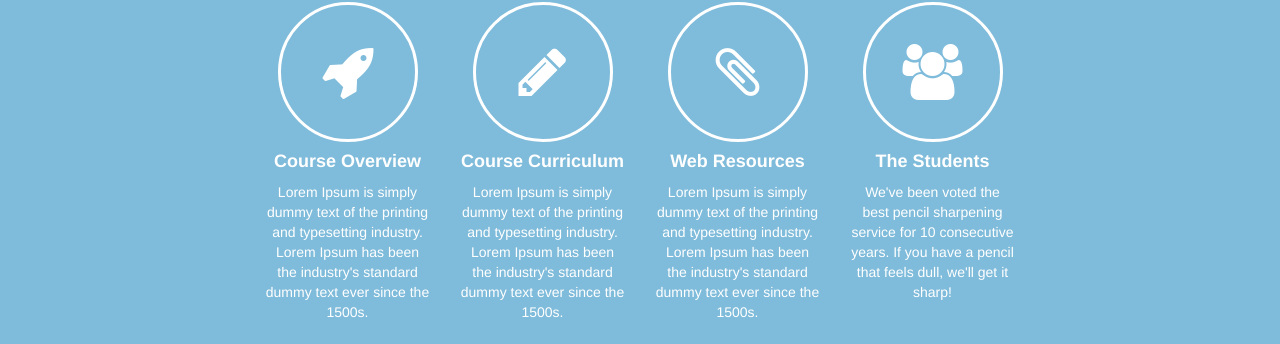
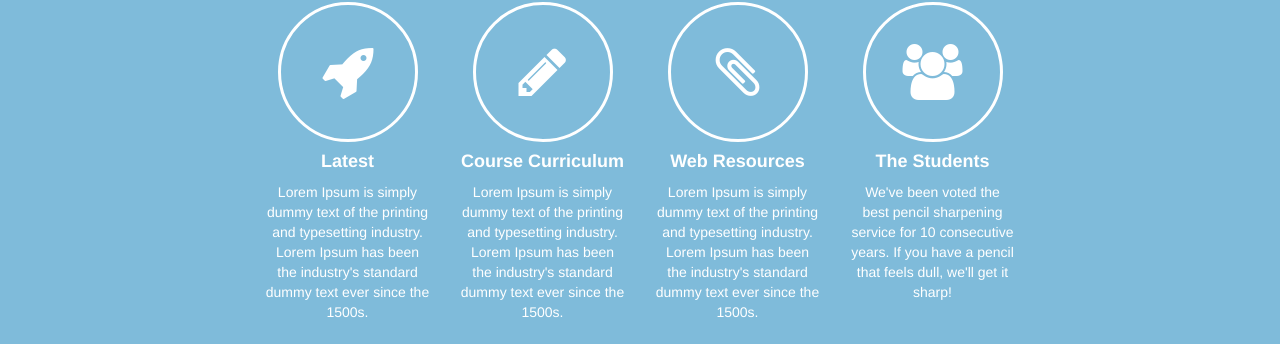
Before and after one commit to WebDevBootcamp/WebDevBootcamp.github.io, a Jekyll site: the page built from index.html, in a window 1280 px wide and 900 px high, scrolled down 339 px. Shown: the part 109-453 px from the top of the window. Built offline with Jekyll 4.4.1, drawn with Linux system fonts in a browser that asks for light colours.

Commit message:
updates to main nav

```diff
--- a/_includes/main_nav.html
+++ b/_includes/main_nav.html
@@ -4,7 +4,7 @@
                 <div class="col-md-2 col-md-offset-2 text-center">
                     <div class="service-item">
                         <a href="/"><i class="service-icon fa fa-rocket"></i></a>
-                        <h4>Course Overview</h4>
+                        <h4>Latest</h4>
                         {% if include.extended %}
                         <p>Lorem Ipsum is simply dummy text of the printing and typesetting industry. Lorem Ipsum has been the industry's standard dummy text ever since the 1500s.</p>
                         {% endif %}
@@ -12,7 +12,7 @@
                 </div>
                 <div class="col-md-2 text-center">
                     <div class="service-item">
-                        <a href="#"><i class="service-icon fa fa-pencil"></i></a>
+                        <a href="/course"><i class="service-icon fa fa-pencil"></i></a>
                         <h4>Course Curriculum</h4>
                         {% if include.extended %}
                         <p>Lorem Ipsum is simply dummy text of the printing and typesetting industry. Lorem Ipsum has been the industry's standard dummy text ever since the 1500s.</p>
```
